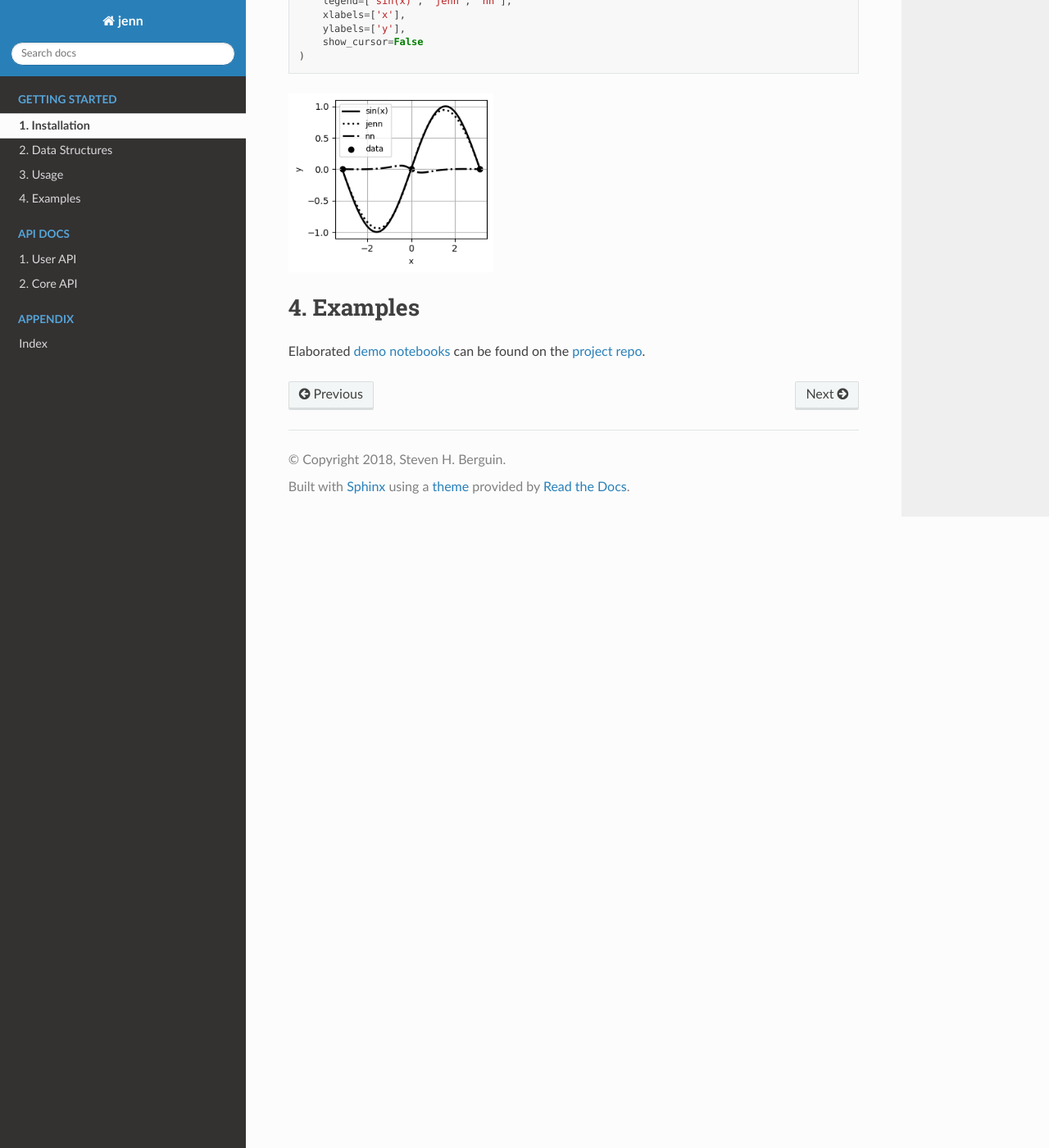
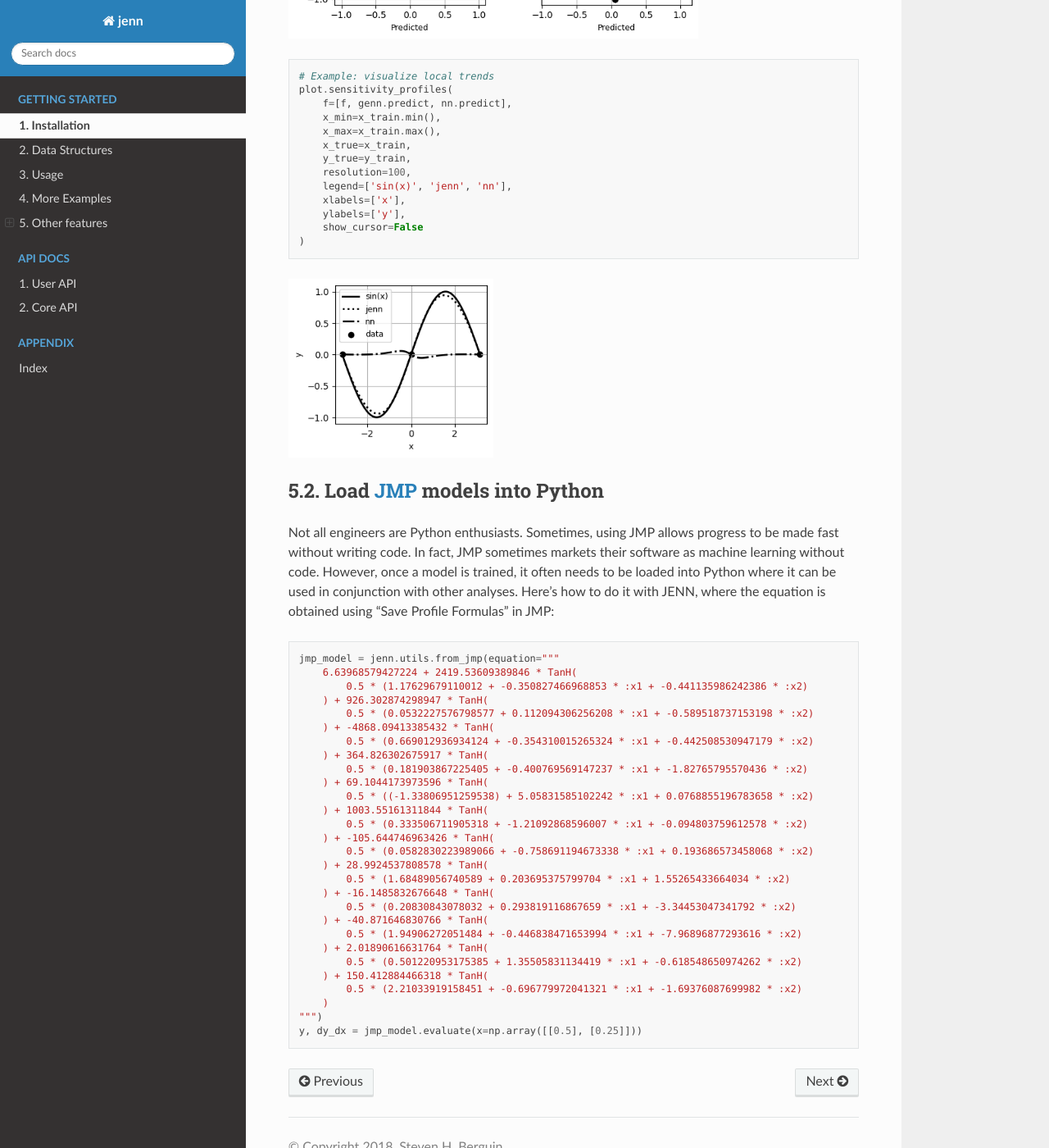
Before and after one commit to shb84/JENN, a Sphinx documentation site: the page built from docs/source/sections/quickstart.rst, in a window 1280 px wide and 1400 px high, scrolled down 4021 px. Shown: the whole window at 82% size. Built offline with Sphinx 7.4.7 and the Read the Docs theme 2.0.0, drawn with Linux system fonts in a browser that asks for light colours; some of the changed text lies outside the part shown.

```diff
--- /dev/null
+++ b/docs/examples/parameters.json
@@ -0,0 +1 @@
+{"layer_sizes":[1,3,3,1],"hidden_activation":"tanh","output_activation":"linear","W":[[[1.0]],[[-0.4725535232253634],[-0.175067812098475],[0.47600133902486186]],[[-0.5082019781513397,2.6038021437312717,0.9375008428719032],[-0.374387112332797,0.1786983005110534,-0.290657092029872],[-0.780314852008649,0.8983269549476391,-0.29012339455654906]],[[4.5163020509722,0.020308090657662127,-0.03459538020563054]]],"b":[[[0.0]],[[0.0],[0.0],[0.0]],[[0.0],[0.0],[0.0]],[[0.0]]],"a":["linear","tanh","tanh","linear"],"mu_x":[[0.0]],"mu_y":[[0.0]],"sigma_x":[[1.0]],"sigma_y":[[1.0]]}
--- a/docs/source/sections/quickstart.rst
+++ b/docs/source/sections/quickstart.rst
@@ -1,5 +1,6 @@
 .. _demo notebooks: https://github.com/shb84/JENN/tree/refactor/docs/examples
 .. _project repo: https://github.com/shb84/JENN.git
+.. _JMP: https://www.jmp.com/en_us/home.html
 
 Installation
 ------------
@@ -234,6 +235,17 @@ Reloading the parameters a previously trained model::
     assert np.allclose(y_reloaded, y_pred)
     assert np.allclose(dydx_reloaded, dydx_pred)
 
+More Examples
+-------------
+
+Elaborated `demo notebooks`_ can be found on the `project repo`_.
+
+Other features
+--------------
+
+Plotting
+........
+
 Optional plotting tools are available for convenience, provided `matplotlib` is installed::
 
     from jenn.utils import plot
@@ -267,7 +279,42 @@ Optional plotting tools are available for convenience, provided `matplotlib` is
 .. image:: ../../pics/example_sensitivity_profile.png
   :width: 250
 
-Examples
---------
+Load `JMP`_ models into Python
+..............................
 
-Elaborated `demo notebooks`_ can be found on the `project repo`_.
+Not all engineers are Python enthusiasts. Sometimes, using JMP allows progress to be made fast
+without writing code. In fact, JMP  sometimes markets their software as machine learning without code.
+However, once a model is trained, it often needs to be loaded into Python
+where it can be used in conjunction with other analyses. Here's how to do it with JENN, where
+the equation is obtained using "Save Profile Formulas" in JMP:
+
+::
+
+    jmp_model = jenn.utils.from_jmp(equation="""
+        6.63968579427224 + 2419.53609389846 * TanH(
+            0.5 * (1.17629679110012 + -0.350827466968853 * :x1 + -0.441135986242386 * :x2)
+        ) + 926.302874298947 * TanH(
+            0.5 * (0.0532227576798577 + 0.112094306256208 * :x1 + -0.589518737153198 * :x2)
+        ) + -4868.09413385432 * TanH(
+            0.5 * (0.669012936934124 + -0.354310015265324 * :x1 + -0.442508530947179 * :x2)
+        ) + 364.826302675917 * TanH(
+            0.5 * (0.181903867225405 + -0.400769569147237 * :x1 + -1.82765795570436 * :x2)
+        ) + 69.1044173973596 * TanH(
+            0.5 * ((-1.33806951259538) + 5.05831585102242 * :x1 + 0.0768855196783658 * :x2)
+        ) + 1003.55161311844 * TanH(
+            0.5 * (0.333506711905318 + -1.21092868596007 * :x1 + -0.094803759612578 * :x2)
+        ) + -105.644746963426 * TanH(
+            0.5 * (0.0582830223989066 + -0.758691194673338 * :x1 + 0.193686573458068 * :x2)
+        ) + 28.9924537808578 * TanH(
+            0.5 * (1.68489056740589 + 0.203695375799704 * :x1 + 1.55265433664034 * :x2)
+        ) + -16.1485832676648 * TanH(
+            0.5 * (0.20830843078032 + 0.293819116867659 * :x1 + -3.34453047341792 * :x2)
+        ) + -40.871646830766 * TanH(
+            0.5 * (1.94906272051484 + -0.446838471653994 * :x1 + -7.96896877293616 * :x2)
+        ) + 2.01890616631764 * TanH(
+            0.5 * (0.501220953175385 + 1.35505831134419 * :x1 + -0.618548650974262 * :x2)
+        ) + 150.412884466318 * TanH(
+            0.5 * (2.21033919158451 + -0.696779972041321 * :x1 + -1.69376087699982 * :x2)
+        )
+    """)
+    y, dy_dx = jmp_model.evaluate(x=np.array([[0.5], [0.25]]))
```
Also changed, not shown: CHANGELOG.md (+4 -2 lines), docs/examples/jmp.ipynb, 5 other files.
